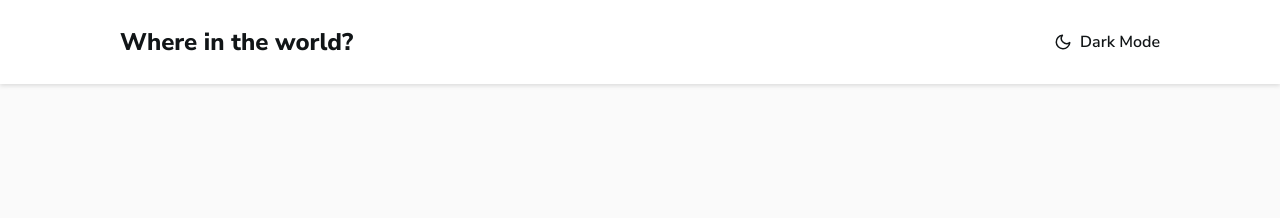
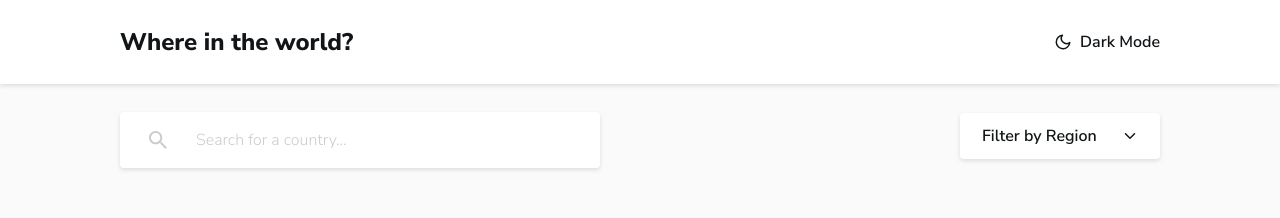
Before and after one commit to gbmouraa/rest_countries_api, a React (Create React App) app: page / in a window 1280 px wide. Shown: the top 218 px of the page. Built offline with nearby package versions, Linux system fonts and the light colour scheme.

Commit message:
feat: InputGroup implemented

```diff
--- a/src/App.js
+++ b/src/App.js
@@ -4,6 +4,7 @@ import { ThemeProvider } from "styled-components";
 import { lightTheme, darkTheme } from "./styles/theme";
 import GlobalStyle from "../src/styles/global";
 import Header from "./components/Header";
+import InputGroup from "./components/InputGroup";
 
 function App() {
   const { theme } = useContext(RestCountriesContext);
@@ -12,6 +13,7 @@ function App() {
     <ThemeProvider theme={theme === "light" ? lightTheme : darkTheme}>
       <div className="App">
         <Header />
+        <InputGroup />
       </div>
       <GlobalStyle />
     </ThemeProvider>
```
